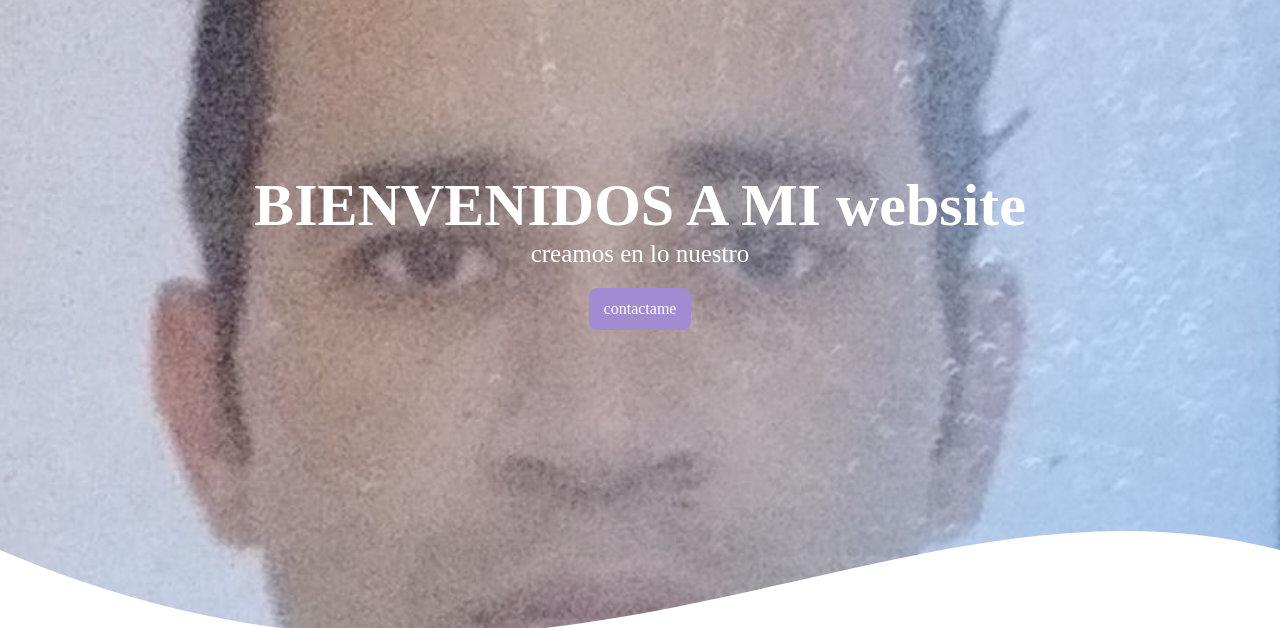
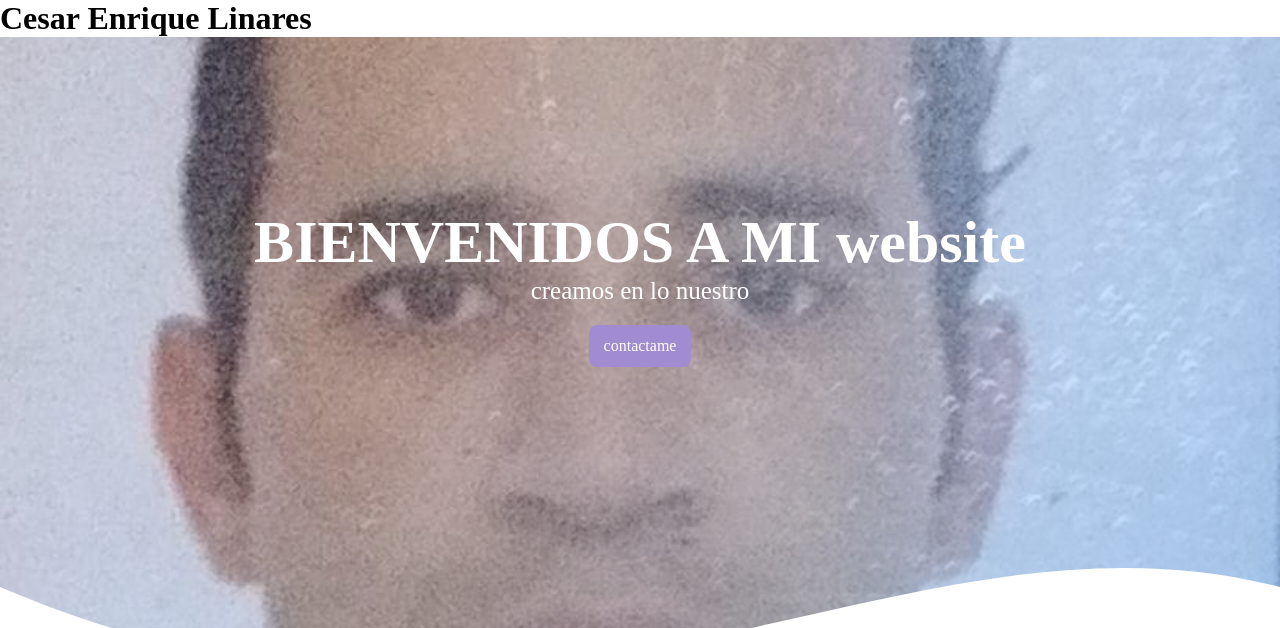
Before and after one commit to cesarlinares225/sitio-web, a plain HTML site: page index.html in a window 1280 px wide. Shown: the top 628 px of the page. Drawn offline with Linux system fonts and the light colour scheme; a web font is replaced by a local one.

Commit message:
Update index.html

```diff
--- a/index.html
+++ b/index.html
@@ -10,7 +10,7 @@
 <link href = "https: //fonts.googleapis.com/css2? family = Raleway: ital, wght @ 1200 & display = swap "rel =" stylesheet ">
     <link rel="stylesheet" href="css/estilos.css">
 
-    <h1></h1>
+    <h1>Cesar Enrique Linares</h1>
 </head>
 <body>
  <header class="hero">
```
